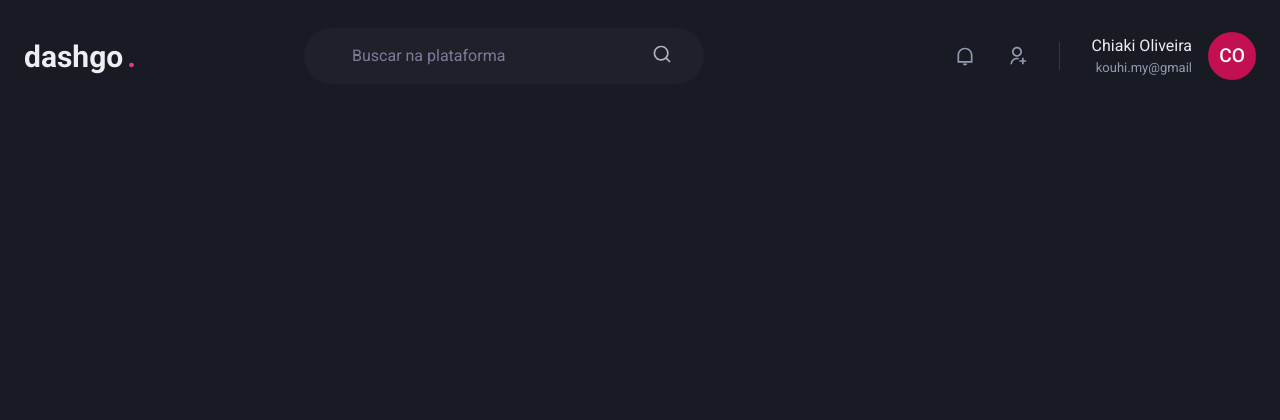
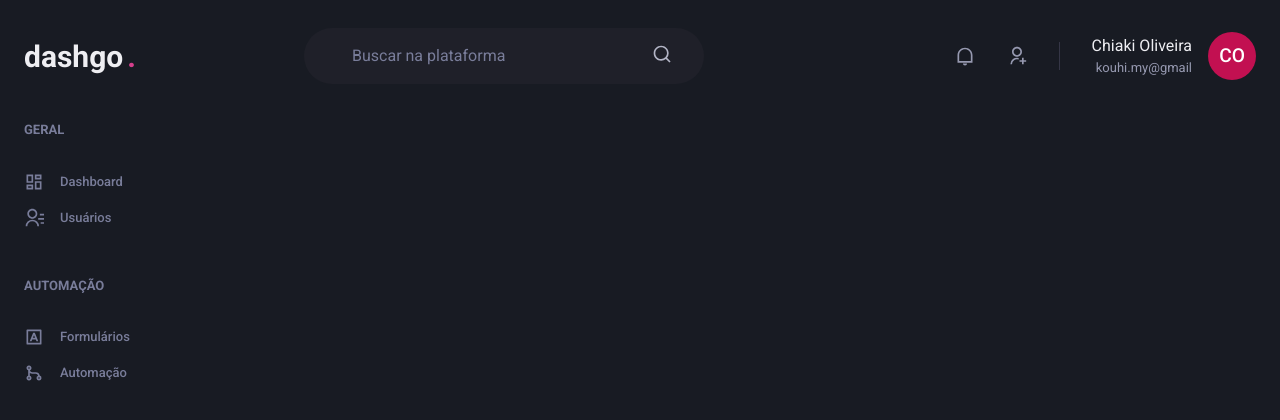
Before and after one commit to Iris-kon/dashgo, a Next.js app: page /dashboard in a window 1280 px wide. Shown: the top 420 px of the page. Built offline with nearby package versions, Linux system fonts and the light colour scheme.

Commit message:
static sidebar

```diff
--- /dev/null
+++ b/src/components/Sidebar.tsx
@@ -0,0 +1,54 @@
+import { Box, Icon, Link, Stack, Text } from "@chakra-ui/react";
+import { RiContactsLine, RiDashboardLine, RiGitMergeLine, RiInputMethodLine } from "react-icons/ri";
+
+export function Sidebar() {
+    return (
+        <Box as="aside" w="64" mr="8" >
+            <Stack spacing="12" align="flex-start">
+                <Box>
+                    <Text
+                        fontWeight="bold"
+                        color="gray.400"
+                        fontSize="small"
+                    >
+                        GERAL
+
+                        <Stack spacing="4" mt="8" align="stretch">
+                            <Link display="flex">
+                                <Icon as={RiDashboardLine} fontSize="20" />
+                                <Text ml="4" fontWeight="medium">Dashboard</Text>
+                            </Link>
+
+                            <Link display="flex">
+                                <Icon as={RiContactsLine} fontSize="20" />
+                                <Text ml="4" fontWeight="medium">Usuários</Text>
+                            </Link>
+                        </Stack>
+                    </Text>
+                </Box>
+
+                <Box>
+                    <Text
+                        fontWeight="bold"
+                        color="gray.400"
+                        fontSize="small"
+                    >
+                        AUTOMAÇÃO
+
+                        <Stack spacing="4" mt="8" align="stretch">
+                            <Link display="flex">
+                                <Icon as={RiInputMethodLine} fontSize="20" />
+                                <Text ml="4" fontWeight="medium">Formulários</Text>
+                            </Link>
+
+                            <Link display="flex">
+                                <Icon as={RiGitMergeLine} fontSize="20" />
+                                <Text ml="4" fontWeight="medium">Automação</Text>
+                            </Link>
+                        </Stack>
+                    </Text>
+                </Box>
+            </Stack>
+        </Box>
+    )
+}
--- a/src/pages/dashboard.tsx
+++ b/src/pages/dashboard.tsx
@@ -1,7 +1,21 @@
+import { Flex } from "@chakra-ui/react";
 import { Header } from "../components/Header";
+import { Sidebar } from "../components/Sidebar";
 
 export default function Dashboard() {
     return (
-        <Header />
+        <Flex direction="column" h="100vh">
+            <Header />
+
+            <Flex
+                w="100%"
+                my="6"
+                maxWidth={1480}
+                mx="auto"
+                px="6"
+            >
+                <Sidebar />
+            </Flex>
+        </Flex>
     )
 }
```
